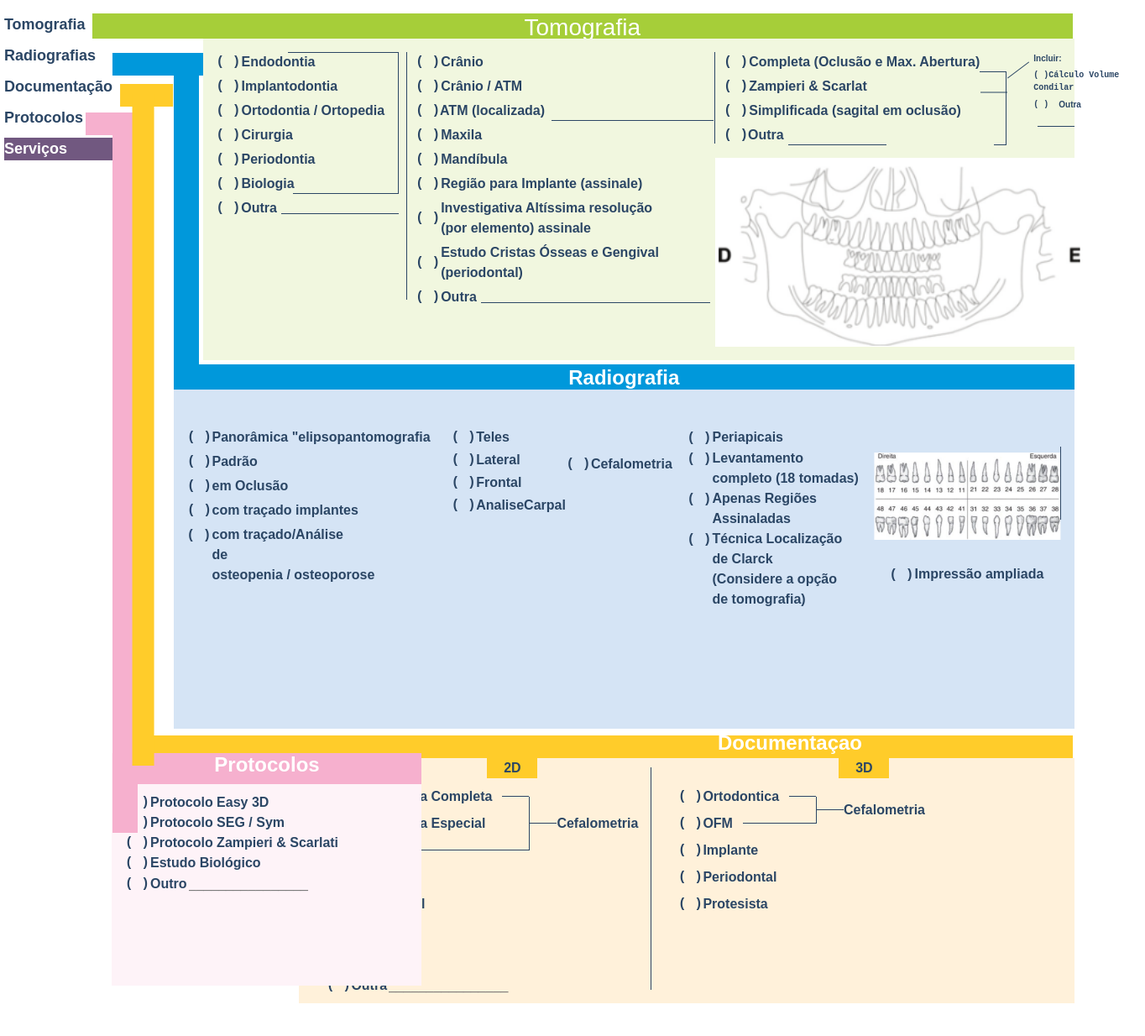
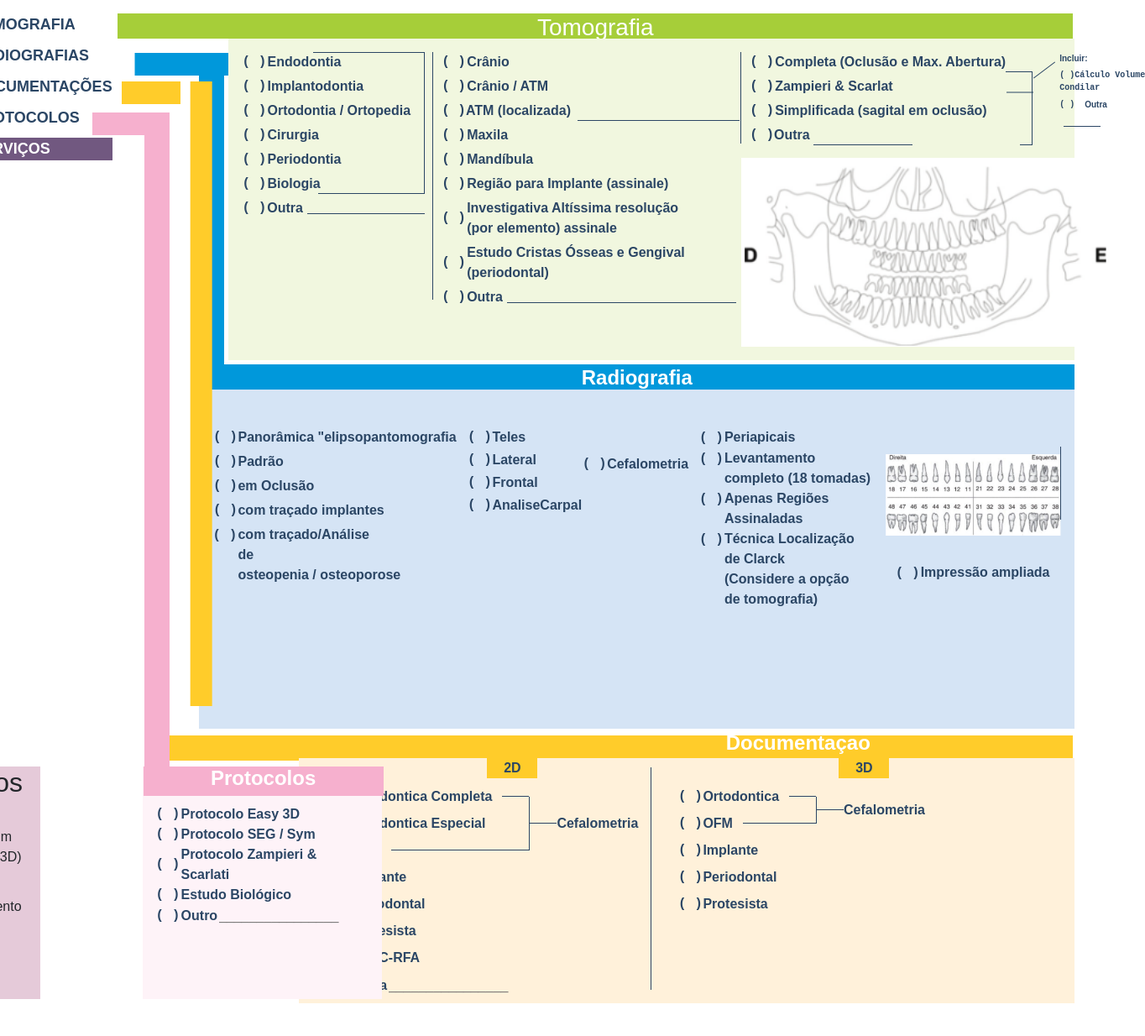
Before and after one commit to mjpfelicia/FORMULARIORADIOLOGIA, a React (Create React App) app: page / in a window 1280 px wide. Shown: the top 1234 px of the page at 84% size, 1364 px wide, since content can reach past the window. Built offline with nearby package versions, Linux system fonts and the light colour scheme; the HTML template or start-up script is replaced by a standard one.

Commit message:
criando .content-serviços e css

```diff
--- a/src/App.css
+++ b/src/App.css
@@ -70,7 +70,7 @@ img {
 /* Grid principal */
 .grid-container {
     display: grid;
-    grid-template-columns: 150px 1fr;
+    grid-template-columns: 230px 1fr;
     grid-template-rows: 1fr 1fr 1fr;
     justify-content: end;
     justify-items: end;
@@ -82,12 +82,11 @@ img {
 .sidebar {
     grid-row: 1 / 4;
     display: flex;
-    justify-content: flex-start;
-    align-items: flex-start;
-    flex-direction: column;
-    padding-right: 1rem;
+    width: 100%;
+    padding-left: 0.9rem;
     font-weight: bold;
     font-size: 18px;
+
 
 }
 
@@ -117,13 +116,14 @@ img {
 .item-documentacao::after {
     content: "";
     position: absolute;
-    top: 10px;
+    top: 7px;
     right: 0;
-    width: 49%;
+    width: 42%;
     height: 100%;
     background-color: var(--amarelo);
-    transform: translateX(114%);
+    transform: translateX(81px);
     z-index: 9999;
+
 }
 
 .sidebar ul li:nth-child(4) {
@@ -197,8 +197,6 @@ img {
     background-color: var(--verde-bg);
     z-index: 9999;
 }
-
-
 
 
 .tomografia-grid,
@@ -496,10 +494,10 @@ img {
 
 .titulo-protocolos {
     position: relative;
-    width: 368px;
+    width: 286px;
     right: 15px;
     font-size: 1.5rem;
-    height: 37px;
+    height: 35px;
     color: white;
     font-weight: bold;
     text-align: center;
@@ -508,9 +506,14 @@ img {
 }
 
 .content-serviços {
+   display: flex
+;
+width: 15%;
+    align-items: center;
+    /* justify-content: flex-start; */
+    flex-direction: column;
     position: relative;
-    position: relative;
-    right: 82rem;
-    bottom: 29rem;
-
+    right: 77rem;
+    bottom: 28rem;
+    background-color: var(--roxo-bg);
 }
--- a/src/App.jsx
+++ b/src/App.jsx
@@ -2,6 +2,7 @@ import TomografiaForm from './components/TomografiaForm/TomografiaForm';
 import RadiografiaForm from './components/RadiografiaForm/RadiografiaForm';
 import Documentacao from './components/Documentacao/Documentacao';
 import Protocolo from './components/Protocolo/Protocolo';
+import Servicos from './components/Servicos/Servicos';
 import './components/borda.css';
 import seta from './images/seta.png';
 import arcada1 from './images/arcada1.png';
@@ -14,11 +15,11 @@ const App = () => {
             <div className="grid-container">
                 <div className="sidebar grid-item">
                     <ul>
-                        <li className="item-tomografia">Tomografia</li>
-                        <li className="item-radiografia">Radiografias</li>
-                        <li className="item-documentacao">Documentação</li>
-                        <li className="item-protocolos  borda-esquerda-protocolos">Protocolos</li>
-                        <li className="item-servicos">Serviços</li>
+                        <li className="item-tomografia">TOMOGRAFIA</li>
+                        <li className="item-radiografia">RADIOGRAFIAS</li>
+                        <li className="item-documentacao">DOCUMENTAÇÕES</li>
+                        <li className="item-protocolos  borda-esquerda-protocolos">PROTOCOLOS</li>
+                        <li className="item-servicos">SERVIÇOS</li>
                     </ul>
                 </div>
                 <div className="content-tomografia border-tomografia">
@@ -46,6 +47,8 @@ const App = () => {
                 </div>
                 <div className="grid-item-servicos content-serviços">
                     <h2 className="titulo-serviços">Serviços</h2>
+                     <Servicos />
+
                 </div>
             </div>
 
--- a/src/components/Protocolo/Protocolo.css
+++ b/src/components/Protocolo/Protocolo.css
@@ -1,12 +1,13 @@
 .grid-item-protocolo {
-    box-sizing: border-box;
+      box-sizing: border-box;
     position: relative;
-    left: 22rem;
-    bottom: 29rem;
-    width: 369px;
+    left: 17rem;
+  bottom: 28rem;
+    width: 285px;
     height: 277px;
     background-color: var(--rosa-bg);
     padding: 0 1rem;
+
 
 }
 
--- /dev/null
+++ b/src/components/Servicos/Servicos.css
@@ -0,0 +1,17 @@
+.servicos-container {
+
+}
+
+.servicos-container h2 {
+  text-align: center;
+  color: #2c3e50;
+  margin-bottom: 25px;
+}
+
+.servico-item {
+  display: flex;
+  align-items: center;
+  margin: 15px 0;
+  padding: 10px;
+
+}
--- /dev/null
+++ b/src/components/Servicos/Servicos.jsx
@@ -0,0 +1,44 @@
+import React, { useState } from 'react';
+import './Servicos.css';
+
+const Servicos = () => {
+  const [servicosSelecionados, setServicosSelecionados] = useState({
+    prototipagem: false,
+    escaneamento: false,
+  });
+
+  const handleChange = (e) => {
+    const { name, checked } = e.target;
+    setServicosSelecionados((prev) => ({
+      ...prev,
+      [name]: checked,
+    }));
+  };
+
+  return (
+    <div className="servicos-container">
+      <div className="servico-item">
+        <input
+          type="checkbox"
+          id="prototipagem"
+          name="prototipagem"
+          checked={servicosSelecionados.prototipagem}
+          onChange={handleChange}
+        />
+        <label htmlFor="prototipagem">Prototipagem <br/>(Biomodelo3D)</label>
+      </div>
+      <div className="servico-item">
+        <input
+          type="checkbox"
+          id="escaneamento"
+          name="escaneamento"
+          checked={servicosSelecionados.escaneamento}
+          onChange={handleChange}
+        />
+        <label htmlFor="escaneamento">Escaneamento <br/>Intra-Oral</label>
+      </div>
+    </div>
+  );
+};
+
+export default Servicos;
--- a/src/components/borda.css
+++ b/src/components/borda.css
@@ -48,10 +48,10 @@
     position: absolute;
     top: 10px;
     right: 0;
-  width: 86%;
+    width: 68%;
     height: 100%;
     background-color: var(--azul-principal);
-  transform: translateX(100%);
+    transform: translateX(124%);
     z-index: 9999;
 }
 
@@ -69,13 +69,14 @@
 .borda-esquerda-documentacao::before {
  content: "";
     position: absolute;
-  top: 7rem;
+    top: 97px;
     right: 0;
     width: 2%;
-  height: 100%;
+    height: 93%;
     background-color: var(--amarelo);
-  transform: translateX(-4284%);
+       transform: translateX(-4014%);
     z-index: 9999;
+
 }
 
 /* Ajuste de largura para documentação */
@@ -87,8 +88,7 @@
   margin-left: -37px;
   margin-top: 0.5rem;
   width: calc(100% + 35px);
-
-
+  z-index: 9999;
 }
 
 
@@ -101,17 +101,13 @@
 .item-protocolos::after {
 content: "";
     position: absolute;
-  /* left: 7rem; */
     top: 7px;
     right: 0;
-    width: 44%;
+    width: 40%;
     height: 100%;
     background-color: var(--rosa);
-    transform: translateX(25px);
+    transform: translateX(43px);
 }
-
-
-
 
 
 /* Borda esquerda deslocada */
@@ -121,13 +117,11 @@
     top: 7px;
     right: 0;
     width: 30px;
-    height: 53.6rem;
+    height: 50.6rem;
     background-color: var(--rosa);
     z-index: 9999;
-    transform: translateX(30px);
+    transform: translateX(68px);
 }
-
-
 
 @media (max-width: 1200px) {
   .titulo-tomografia h2 {
```
Lines whose indentation alone changed are shown as unchanged.
